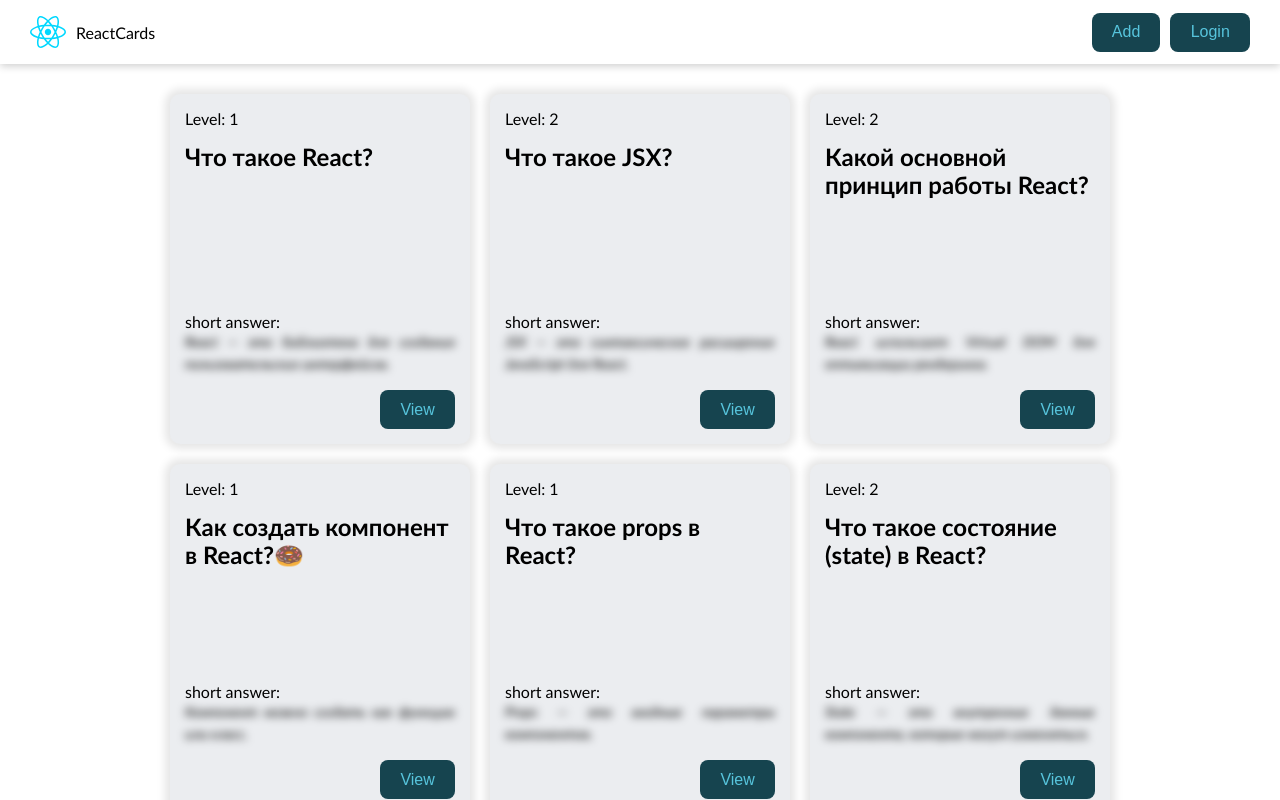
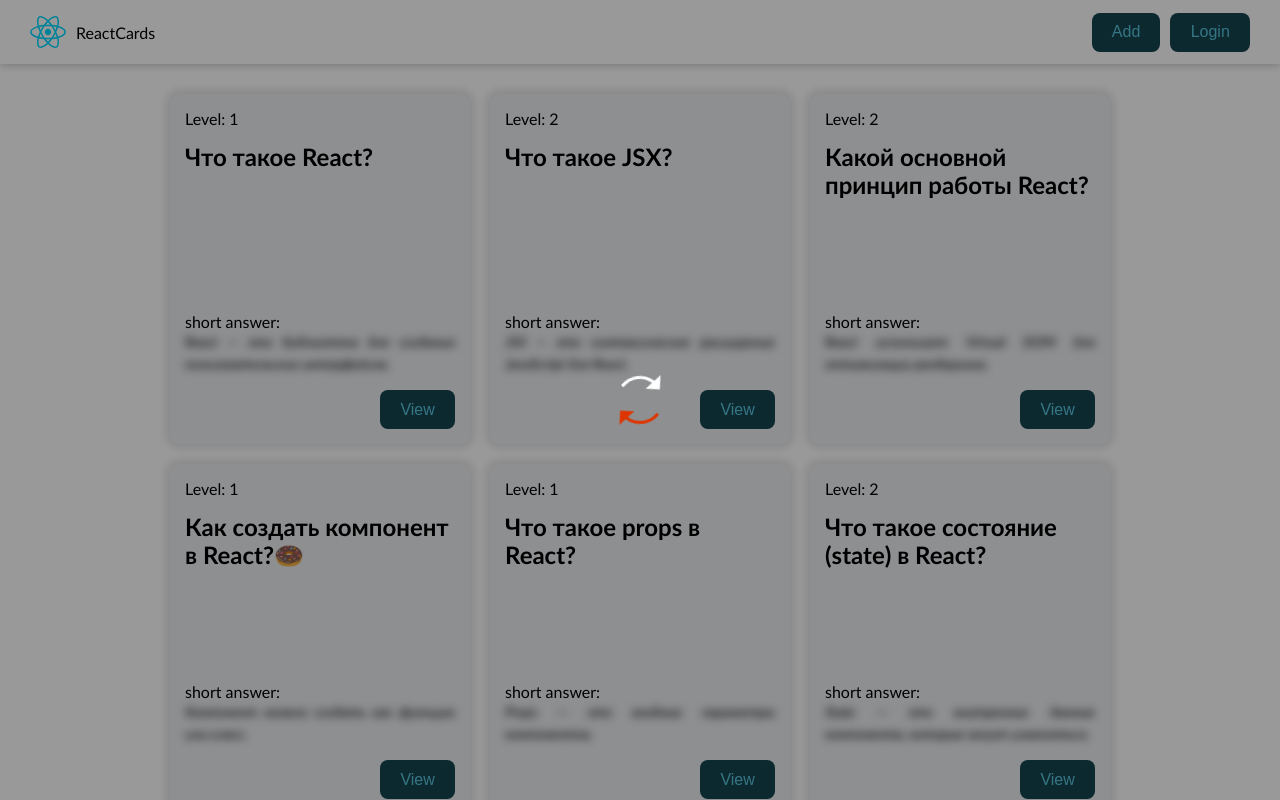
Before and after one commit to gimonch1k/React_Cards, a React (Vite) app: page / in a window 1280 px wide. Built offline with nearby package versions, Linux system fonts and the light colour scheme; data requests are answered from the project's data file.

Commit message:
added Loader

```diff
--- /dev/null
+++ b/src/components/Loader/Loader.jsx
@@ -0,0 +1,9 @@
+import styles from "./Loader.module.css";
+
+export function Loader() {
+  return (
+    <div className={styles.backdrop}>
+      <span className={styles.loader}></span>
+    </div>
+  );
+}
--- /dev/null
+++ b/src/components/Loader/Loader.module.css
@@ -0,0 +1,47 @@
+.backdrop {
+  position: fixed;
+  inset: 0;
+  background: rgba(0, 0, 0, 0.4);
+  z-index: 999;
+  display: flex;
+  justify-content: center;
+  align-items: center;
+}
+
+.loader {
+  --color-1: #de3500;
+  --color-2: #0000;
+  --color-3: #fff;
+  --size: 1px;
+
+  width: calc(48 * var(--size));
+  height: calc(48 * var(--size));
+  display: inline-block;
+  position: relative;
+  border: calc(3 * var(--size)) solid;
+  border-color: var(--color-1) var(--color-2) var(--color-3) var(--color-2);
+  border-radius: 50%;
+  box-sizing: border-box;
+  animation: 1s rotate linear infinite;
+}
+.loader:before,
+.loader:after {
+  content: "";
+  top: 0;
+  left: 0;
+  position: absolute;
+  border: calc(10 * var(--size)) solid transparent;
+  border-bottom-color: var(--color-3);
+  transform: translate(calc(-10 * var(--size)), calc(19 * var(--size)))
+    rotate(-35deg);
+}
+.loader:after {
+  border-color: var(--color-1) var(--color-2) var(--color-2) var(--color-2);
+  transform: translate(calc(32 * var(--size)), calc(3 * var(--size)))
+    rotate(-35deg);
+}
+@keyframes rotate {
+  100% {
+    transform: rotate(360deg);
+  }
+}
--- /dev/null
+++ b/src/components/Loader/index.jsx
@@ -0,0 +1 @@
+export { Loader } from "./Loader";
--- a/src/pages/HomePage/HomePage.jsx
+++ b/src/pages/HomePage/HomePage.jsx
@@ -2,8 +2,7 @@ import { useEffect, useState } from "react";
 
 import { API_URL } from "../../constants";
 import { QuestionCardList } from "../../components/QuestionCardList";
-
-import styles from "./HomePage.module.scss";
+import { Loader } from "../../components/Loader";
 
 export function HomePage() {
   const [questions, setQuestions] = useState([]);
@@ -23,6 +22,7 @@ export function HomePage() {
 
   return (
     <>
+      <Loader />
       <QuestionCardList cards={questions} />
     </>
   );
```
